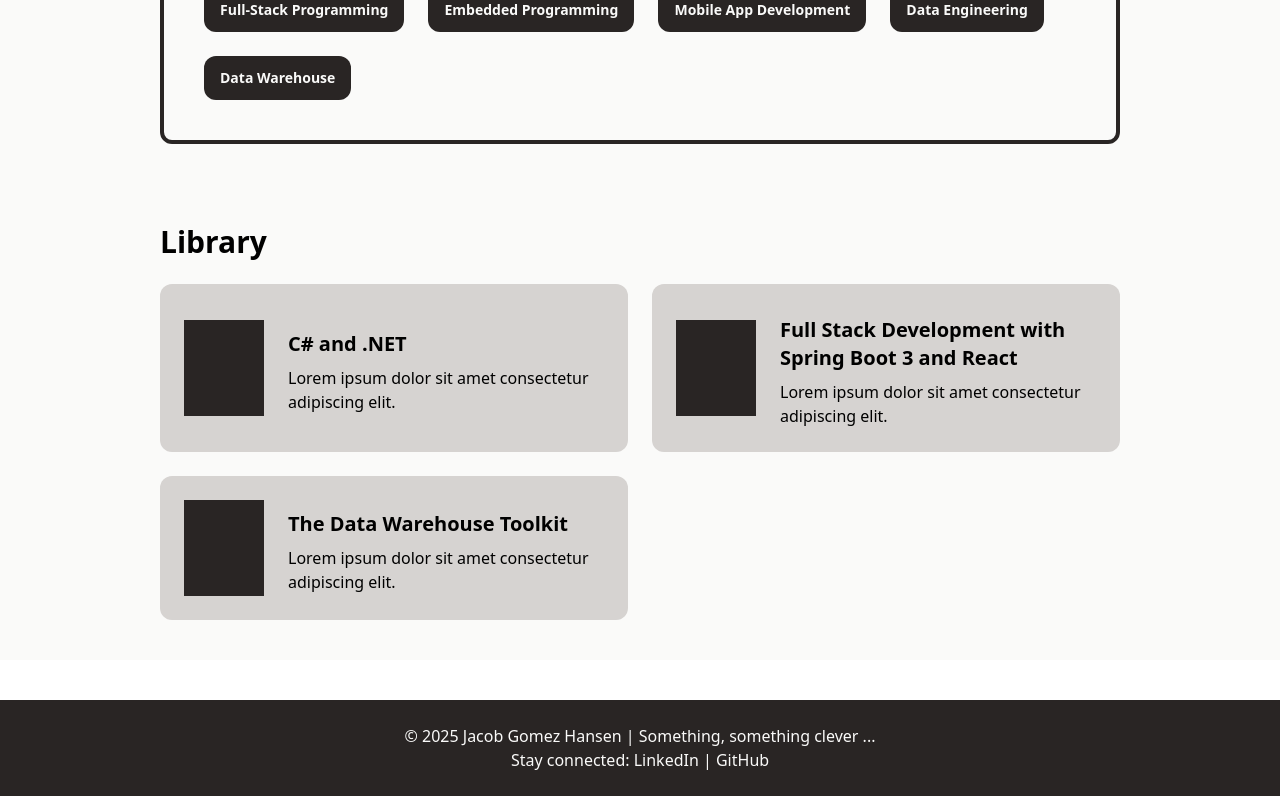
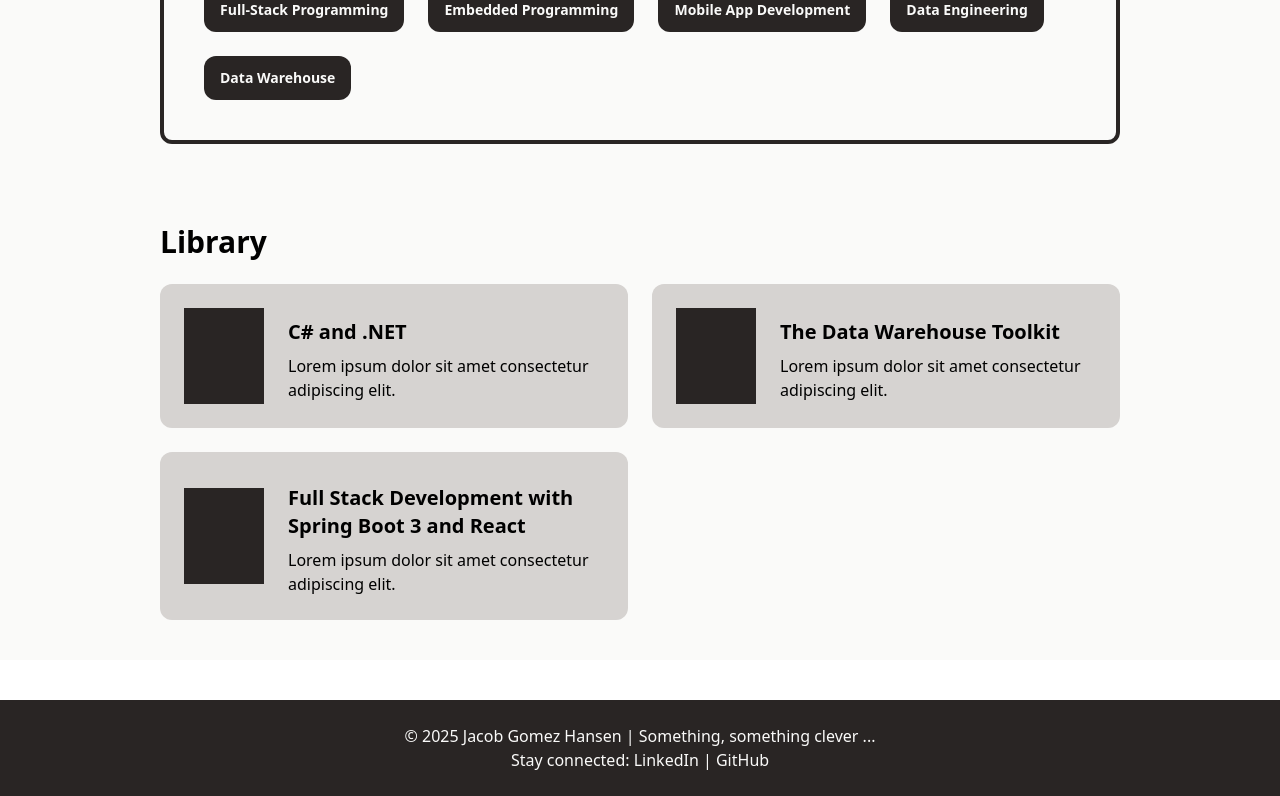
Before and after one commit to jacobg431/jacobgomezhansen.net, a React (Vite) app: page / in a window 1280 px wide. Shown: the part 2610-3406 px from the top of the page. Built offline with nearby package versions, Linux system fonts and the light colour scheme.

Commit message:
Library items stored in json file

```diff
--- a/src/components/items/libraryItem.jsx
+++ b/src/components/items/libraryItem.jsx
@@ -1,6 +1,6 @@
 function LibraryItem(props) {
-    const title = props.title
-    const description = props.description
+    const title = props.item.title
+    const description = props.item.description
     const libraryItemStyling =
         'flex flex-col xs:flex-row p-6 gap-6 text-center xs:text-left items-center bg-gray rounded-xl'
     const libraryItemImageStyling = 'min-w-20 h-24 bg-black'
--- a/src/components/sections/library.jsx
+++ b/src/components/sections/library.jsx
@@ -1,4 +1,5 @@
 import LibraryItem from '../items/libraryItem'
+import libraryData from '../../data/libraryData.json'
 
 function Library() {
     const librarySectionStyling = 'flex justify-center px-4 2xs:px-10 sm:px-20 lg:px-40 bg-white'
@@ -6,6 +7,7 @@ function Library() {
     const libraryTitleStyling = 'text-3xl font-bold mb-6'
     const libraryItemsContainerStyling =
         'grid grid-cols-[repeat(auto-fit,_minmax(16rem,_1fr))] xs:grid-cols-[repeat(auto-fit,_minmax(24rem,_1fr))] gap-6'
+    const libraryItemList = libraryData.itemList
 
     return (
         <>
@@ -13,18 +15,9 @@ function Library() {
                 <div className={libraryInnerWrapperStyling}>
                     <h2 className={libraryTitleStyling}>Library</h2>
                     <div className={libraryItemsContainerStyling}>
-                        <LibraryItem
-                            title="C# and .NET"
-                            description="Lorem ipsum dolor sit amet consectetur adipiscing elit."
-                        />
-                        <LibraryItem
-                            title="Full Stack Development with Spring Boot 3 and React"
-                            description="Lorem ipsum dolor sit amet consectetur adipiscing elit."
-                        />
-                        <LibraryItem
-                            title="The Data Warehouse Toolkit"
-                            description="Lorem ipsum dolor sit amet consectetur adipiscing elit."
-                        />
+                        {libraryItemList.map((item) => (
+                            <LibraryItem key={item.key} item={item} />
+                        ))}
                     </div>
                 </div>
             </section>
--- /dev/null
+++ b/src/data/libraryData.json
@@ -0,0 +1,19 @@
+{
+    "itemList": [
+        {
+            "key": 0,
+            "title": "C# and .NET",
+            "description": "Lorem ipsum dolor sit amet consectetur adipiscing elit."
+        },
+        {
+            "key": 1,
+            "title": "The Data Warehouse Toolkit",
+            "description": "Lorem ipsum dolor sit amet consectetur adipiscing elit."
+        },
+        {
+            "key": 2,
+            "title": "Full Stack Development with Spring Boot 3 and React",
+            "description": "Lorem ipsum dolor sit amet consectetur adipiscing elit."
+        }
+    ]
+}
```
